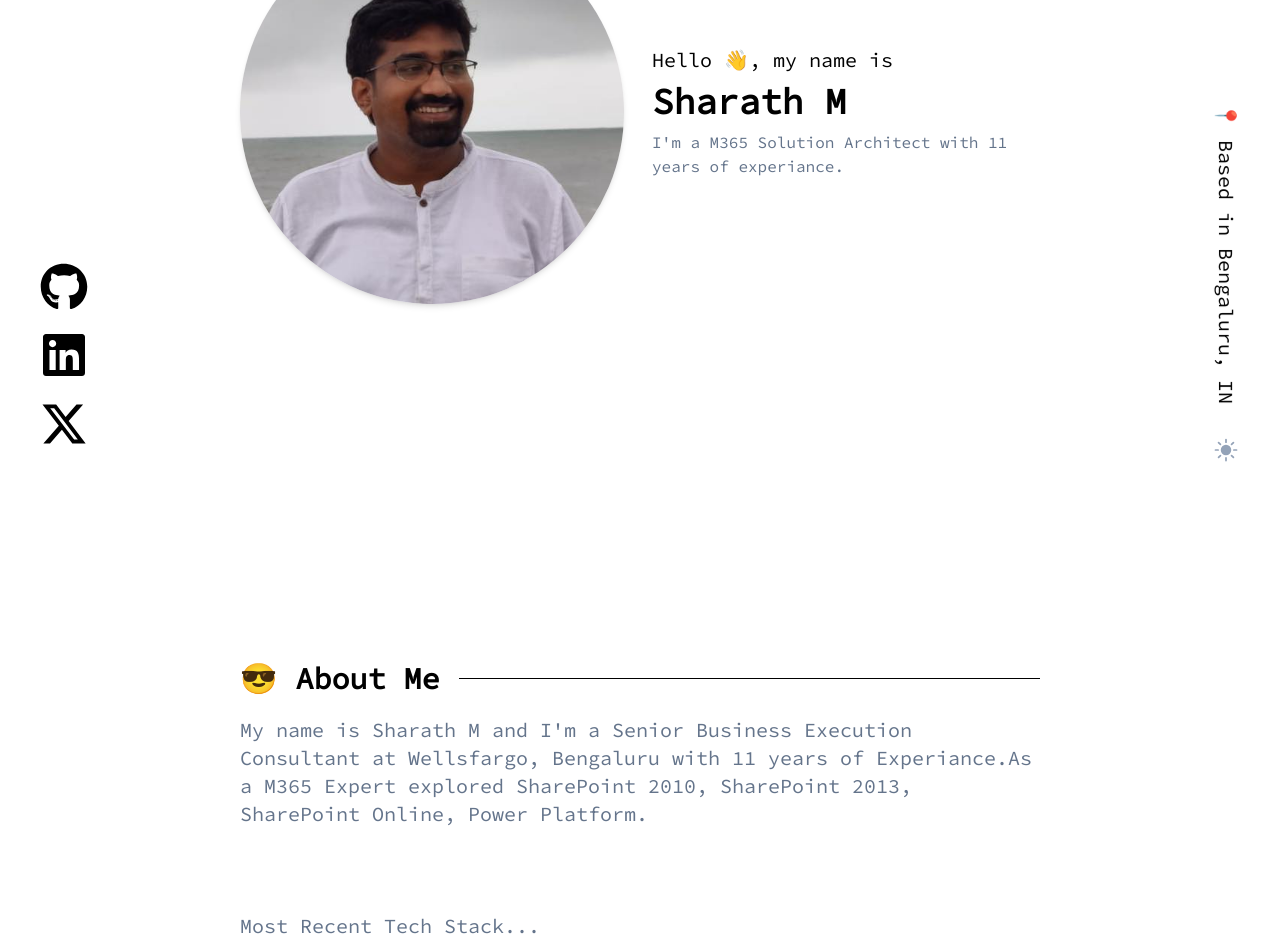
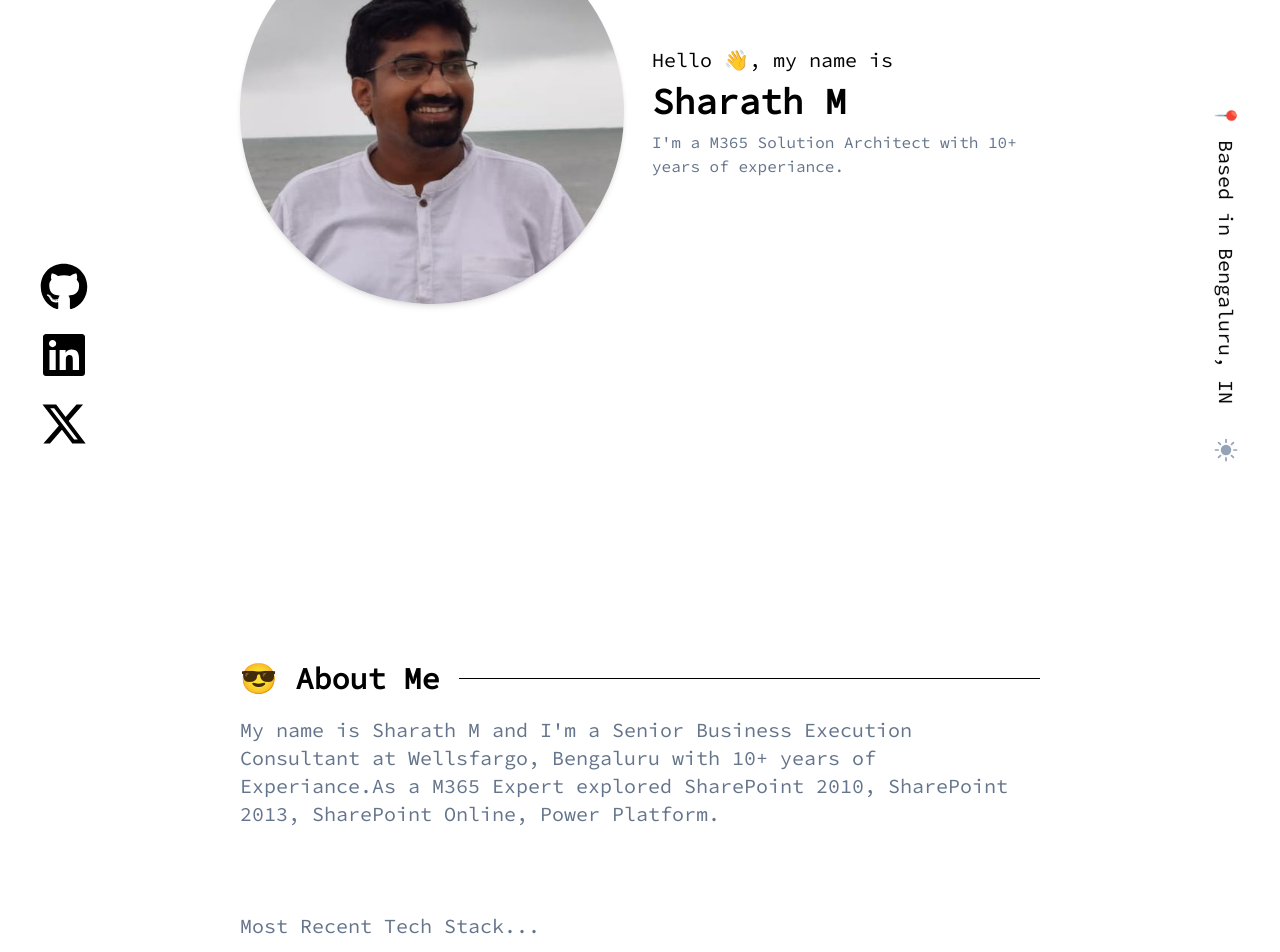
Before and after one commit to SharathNaik/sp_portfolio, a Vue app: page / in a window 1280 px wide. Shown: the part 320-1272 px from the top of the page. Built offline with nearby package versions, Linux system fonts and the light colour scheme.

Commit message:
Profile Changes as of 19th April.

```diff
--- a/src/portfolio.js
+++ b/src/portfolio.js
@@ -19,11 +19,13 @@ const transitions = {
 // Splash Screen
 const splashScreen = true // recommended: for best behavior after refresh
 
+const experienceYears = new Date().getFullYear() - 2014
+
 // --- 👋 Greeting Section ---
 const greeting = {
     intro: "Hello 👋, my name is",
     name: "Sharath M",
-    message: "I'm a M365 Solution Architect with 11 years of experiance.",
+    message: `I'm a M365 Solution Architect with ${experienceYears}+ years of experiance.`,
     basedLocation: "Bengaluru, IN",
     resumeLink: "https://drive.google.com/file/d/1wJAYaw2d3i0sPILqqqjFlHY30j95AC66/view?usp=sharing", // recommended: google drive file share link (change to "anyone on the internet can view")
     logo: {
@@ -45,7 +47,7 @@ const socialMediaLinks = {
 // --- 😎 About Section ---
 const about = {
     autobiography: [
-        "My name is Sharath M and I'm a Senior Business Execution Consultant at Wellsfargo, Bengaluru with 11 years of Experiance.As a M365 Expert explored SharePoint 2010, SharePoint 2013, SharePoint Online, Power Platform.",
+        `My name is Sharath M and I'm a Senior Business Execution Consultant at Wellsfargo, Bengaluru with ${experienceYears}+ years of Experiance.As a M365 Expert explored SharePoint 2010, SharePoint 2013, SharePoint Online, Power Platform.`,
         ""
     ], // Separated items are paragraphs
     techStack: [
```
Also changed, not shown: 2 other files (tests, documents, lock files or other folders).
